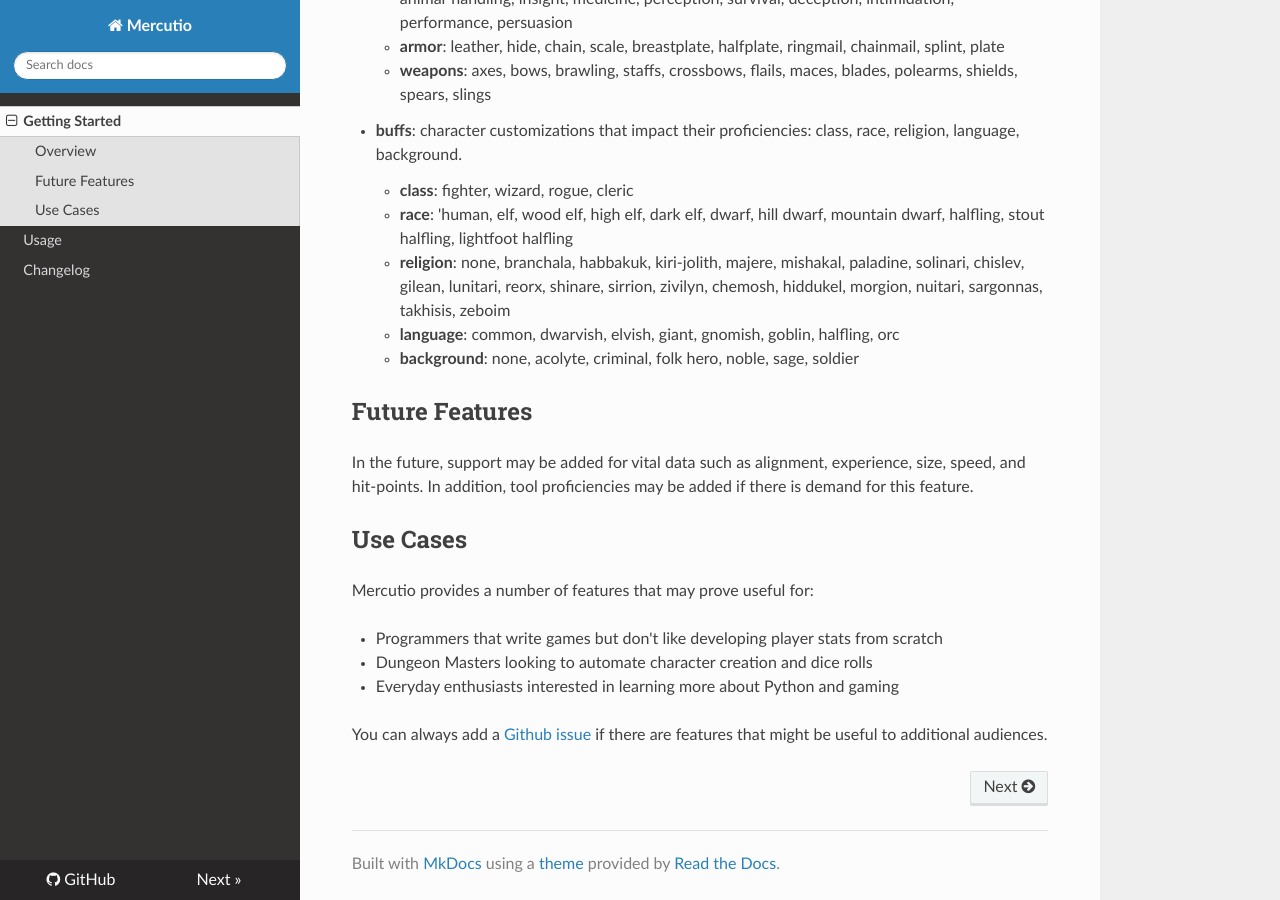
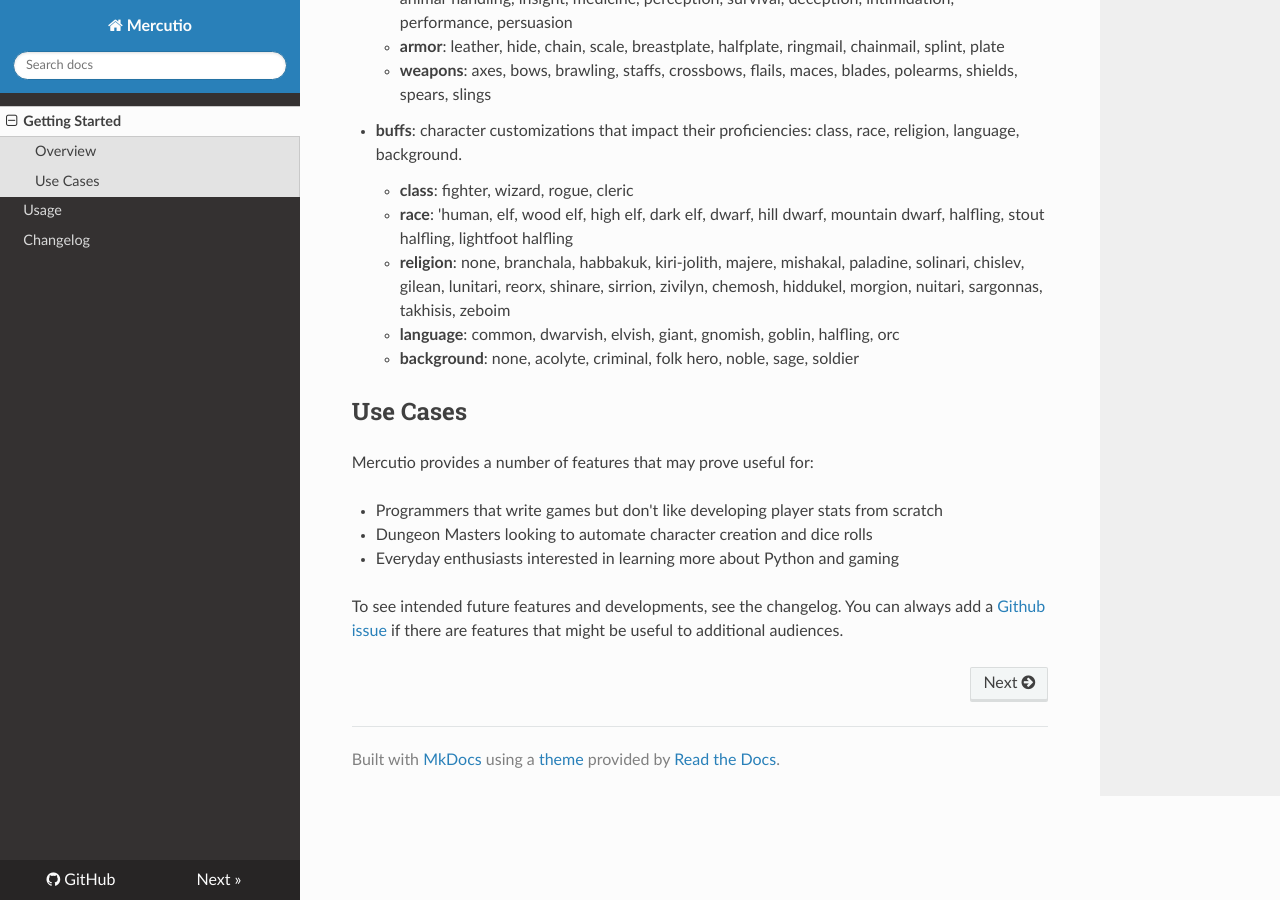
Before and after one commit to signebedi/mercutio, an MkDocs documentation site: the page built from docs/index.md, in a window 1280 px wide and 900 px high, scrolled down 775 px. Built offline with MkDocs 1.6.1, drawn with Linux system fonts in a browser that asks for light colours; nearby versions of some CDN libraries.

Commit message:
Docs: updated index

```diff
--- a/docs/index.md
+++ b/docs/index.md
@@ -26,10 +26,6 @@
     - **language**: common, dwarvish, elvish, giant, gnomish, goblin, halfling, orc
     - **background**: none, acolyte, criminal, folk hero, noble, sage, soldier
 
-## Future Features
-
-In the future, support may be added for vital data such as alignment, experience, size, speed, and hit-points. In addition, tool proficiencies may be added if there is demand for this feature.
-
 ## Use Cases
 
 Mercutio provides a number of features that may prove useful for:
@@ -38,4 +34,4 @@
 - Dungeon Masters looking to automate character creation and dice rolls
 - Everyday enthusiasts interested in learning more about Python and gaming
 
-You can always add a [Github issue](https://github.com/signebedi/mercutio/issues) if there are features that might be useful to additional audiences.
+To see intended future features and developments, see the changelog. You can always add a [Github issue](https://github.com/signebedi/mercutio/issues) if there are features that might be useful to additional audiences.
```
